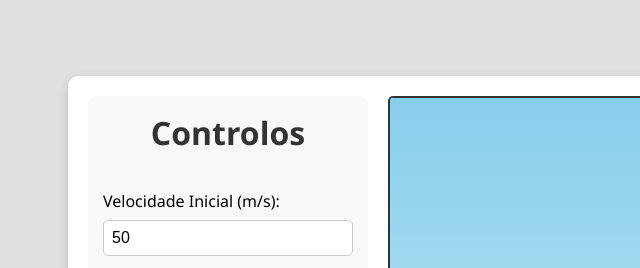
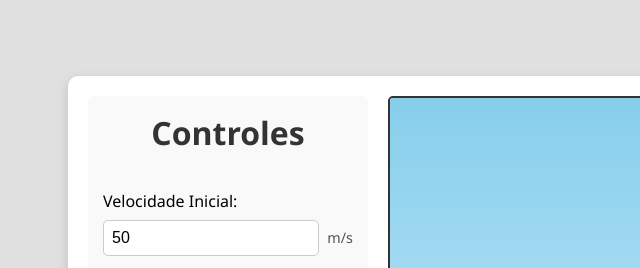
Before and after one commit to raian2209/Lan-amento-Obli, a plain HTML site: page index.html in a window 1280 px wide. Shown: the top 268 px of the page, 0-640 px from the left. Drawn offline with Linux system fonts and the light colour scheme.

Commit message:
att controles

```diff
--- a/index.html
+++ b/index.html
@@ -9,10 +9,17 @@
 <body>
     <div class="container">
         <div id="controls">
-            <h1>Controlos</h1>
-            <div class="input-group">
+            <h1>Controles</h1>
+            <!-- <div class="input-group">
                 <label for="velocityInput">Velocidade Inicial (m/s):</label>
                 <input type="number" id="velocityInput" value="50" min="1" max="100">
+            </div> -->
+            <div class="input-group">
+                <label for="velocityInput">Velocidade Inicial:</label>
+                <div class="input-with-unit">
+                    <input type="number" id="velocityInput" value="50" min="1" max="100">
+                    <span>m/s</span>
+                </div>
             </div>
             <div class="info-group">
                 <div class="angle-control">
--- a/style.css
+++ b/style.css
@@ -99,3 +99,21 @@ button {
 #angleSlider {
     width: 100%;
 }
+
+/* Adicione no final de style.css */
+
+.input-with-unit {
+    display: flex;
+    align-items: center; /* Alinha o input e o texto verticalmente */
+    gap: 8px; /* Adiciona um espaço entre o input e o texto */
+}
+
+.input-with-unit input {
+    flex-grow: 1; /* Faz o input ocupar o espaço disponível */
+    width: 0; /* Necessário para o flex-grow funcionar corretamente em alguns navegadores */
+}
+
+.input-with-unit span {
+    color: #555; /* Cor do texto da unidade */
+    font-size: 0.9em;
+}
```
